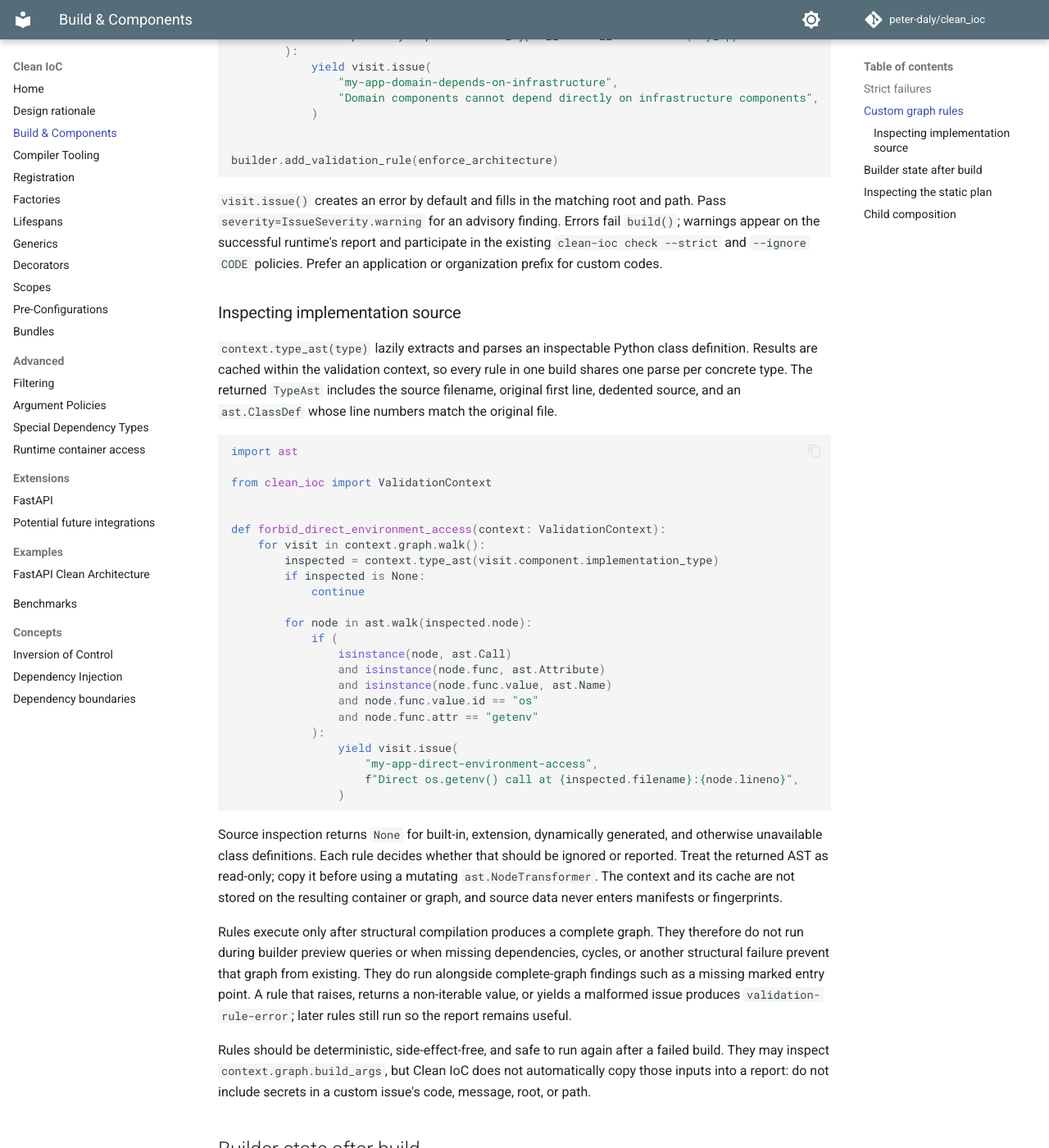
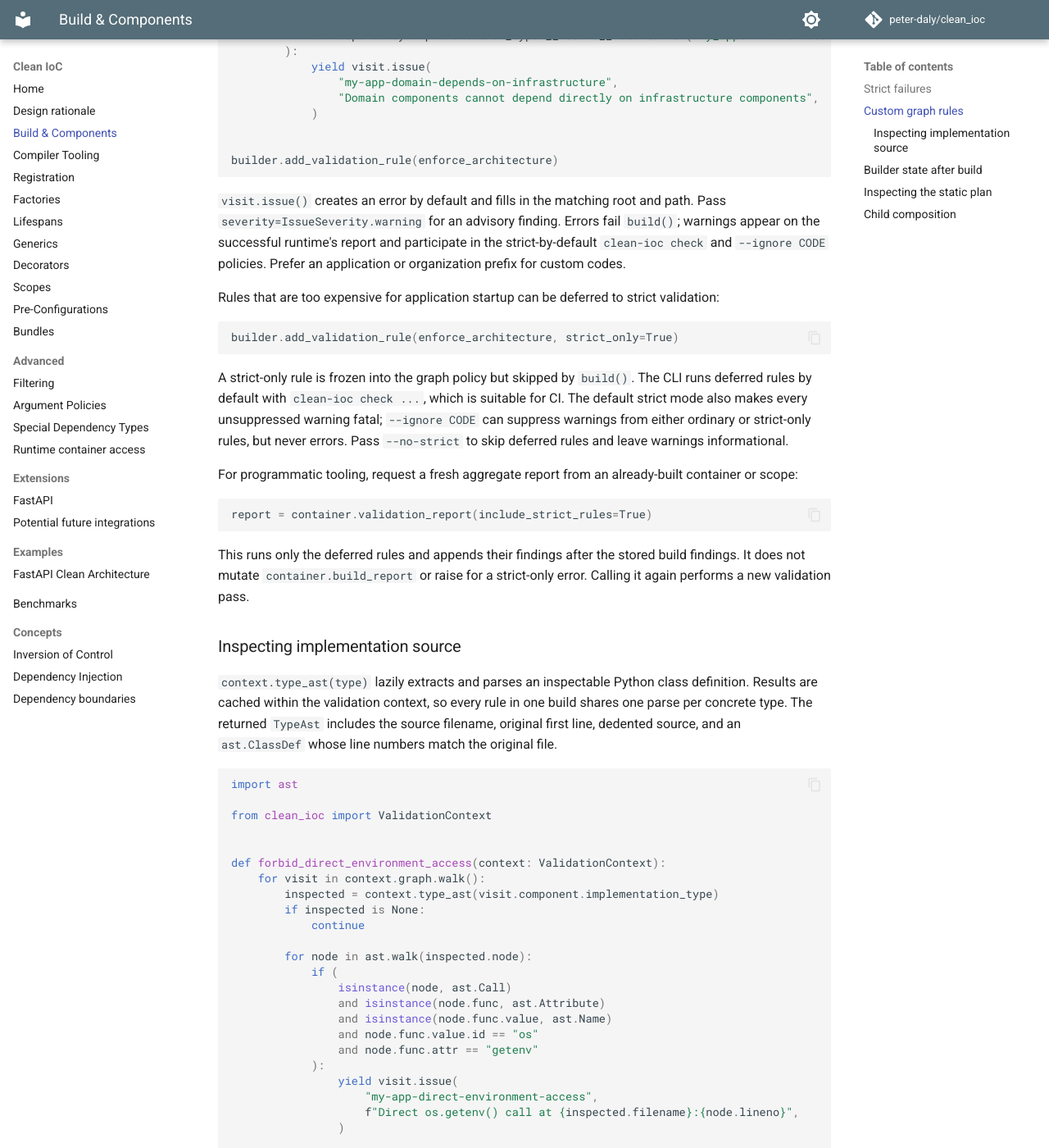
Before and after one commit to peter-daly/clean_ioc, an MkDocs documentation site: the page built from docs/validation.md, in a window 1280 px wide and 1400 px high, scrolled down 1742 px. Shown: the whole window at 82% size. Built offline with MkDocs 1.6.1 and Material for MkDocs 9.7.7, drawn with Linux system fonts in a browser that asks for light colours; comment, search, counter and statistics services are not loaded; some of the changed text lies outside the part shown.

Commit message:
feat: add strict-only graph validation

````diff
--- a/docs/validation.md
+++ b/docs/validation.md
@@ -77,8 +77,28 @@ builder.add_validation_rule(enforce_architecture)
 
 `visit.issue()` creates an error by default and fills in the matching root and path. Pass
 `severity=IssueSeverity.warning` for an advisory finding. Errors fail `build()`; warnings appear on the successful
-runtime's report and participate in the existing `clean-ioc check --strict` and `--ignore CODE` policies. Prefer an
+runtime's report and participate in the strict-by-default `clean-ioc check` and `--ignore CODE` policies. Prefer an
 application or organization prefix for custom codes.
+
+Rules that are too expensive for application startup can be deferred to strict validation:
+
+```python
+builder.add_validation_rule(enforce_architecture, strict_only=True)
+```
+
+A strict-only rule is frozen into the graph policy but skipped by `build()`. The CLI runs deferred rules by default
+with `clean-ioc check ...`, which is suitable for CI. The default strict mode also makes every unsuppressed warning
+fatal; `--ignore CODE` can suppress warnings from either ordinary or strict-only rules, but never errors. Pass
+`--no-strict` to skip deferred rules and leave warnings informational.
+
+For programmatic tooling, request a fresh aggregate report from an already-built container or scope:
+
+```python
+report = container.validation_report(include_strict_rules=True)
+```
+
+This runs only the deferred rules and appends their findings after the stored build findings. It does not mutate
+`container.build_report` or raise for a strict-only error. Calling it again performs a new validation pass.
 
 ### Inspecting implementation source
 
@@ -111,18 +131,22 @@ def forbid_direct_environment_access(context: ValidationContext):
                     "my-app-direct-environment-access",
                     f"Direct os.getenv() call at {inspected.filename}:{node.lineno}",
                 )
+
+
+builder.add_validation_rule(forbid_direct_environment_access, strict_only=True)
 ```
 
 Source inspection returns `None` for built-in, extension, dynamically generated, and otherwise unavailable class
 definitions. Each rule decides whether that should be ignored or reported. Treat the returned AST as read-only; copy it
 before using a mutating `ast.NodeTransformer`. The context and its cache are not stored on the resulting container or
-graph, and source data never enters manifests or fingerprints.
+graph, and source data never enters manifests or fingerprints. Marking a source-inspection rule as strict-only also
+defers its inspection and parsing cost until a strict validation pass.
 
-Rules execute only after structural compilation produces a complete graph. They therefore do not run during builder
-preview queries or when missing dependencies, cycles, or another structural failure prevent that graph from existing.
-They do run alongside complete-graph findings such as a missing marked entry point. A rule that raises, returns a
-non-iterable value, or yields a malformed issue produces `validation-rule-error`; later rules still run so the report
-remains useful.
+Ordinary rules execute only after structural compilation produces a complete graph. They therefore do not run during
+builder preview queries or when missing dependencies, cycles, or another structural failure prevent that graph from
+existing. They do run alongside complete-graph findings such as a missing marked entry point. Strict-only rules require
+a successfully built graph and run only when strict validation is requested. A rule that raises, returns a non-iterable
+value, or yields a malformed issue produces `validation-rule-error`; later rules still run so the report remains useful.
 
 Rules should be deterministic, side-effect-free, and safe to run again after a failed build. They may inspect
 `context.graph.build_args`, but Clean IoC does not automatically copy those inputs into a report: do not include secrets
--- a/pyproject.toml
+++ b/pyproject.toml
@@ -1,6 +1,6 @@
 [project]
 name = "clean_ioc"
-version = "2.0.0b4"
+version = "2.0.0b5"
 description = "Typed Python dependency injection with build-time plan compilation and immutable runtimes"
 authors = [{ name = "Peter Daly" }]
 requires-python = ">=3.11,<4"
````
Also changed, not shown: CHANGES.rst (+8 -0 lines), README.md (+7 -2 lines), V2_DEVELOPMENT.md (+23 -14 lines), docs/bundles.md (+2 -0 lines), docs/compiler-tooling.md (+20 -7 lines), 7 other files.
